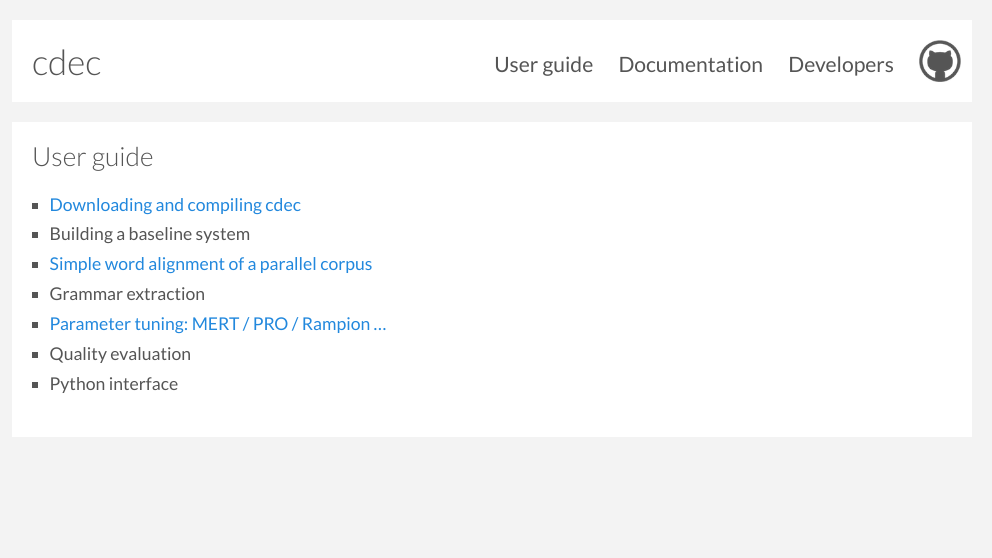
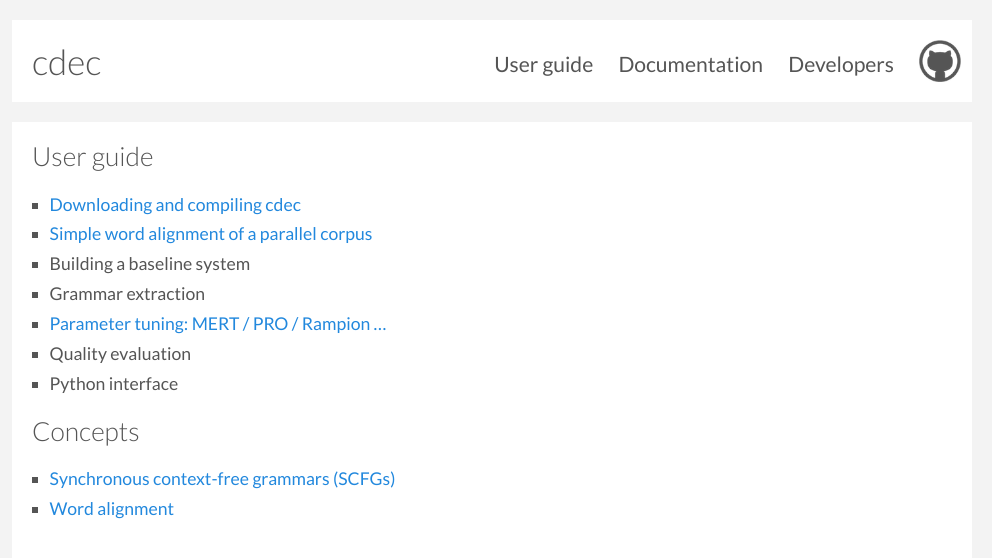
Before and after one commit to cdec/cdec.github.com, a Jekyll site: the page built from guide/index.md, in a window 1280 px wide. Shown: the top 558 px of the page, without its empty margins (148-1140 px from the left). Built offline with Jekyll 4.4.1, drawn with Linux system fonts in a browser that asks for light colours; some web fonts are replaced; Markdown is read by kramdown in place of the engine named in the settings.

Commit message:
little more documentation

```diff
--- a/guide/index.md
+++ b/guide/index.md
@@ -5,9 +5,14 @@ title: cdec - User guide
 # User guide
 
 - [Downloading and compiling cdec](compiling.html)
+- [Simple word alignment of a parallel corpus](fast_align.html)
 - Building a baseline system
-- [Simple word alignment of a parallel corpus](alignment.html)
 - Grammar extraction
 - [Parameter tuning: MERT / PRO / Rampion ...](../documentation/training.html)
 - Quality evaluation
 - Python interface
+
+# Concepts
+
+- [Synchronous context-free grammars (SCFGs)](scfgs.html)
+- [Word alignment](alignment.html)
```
